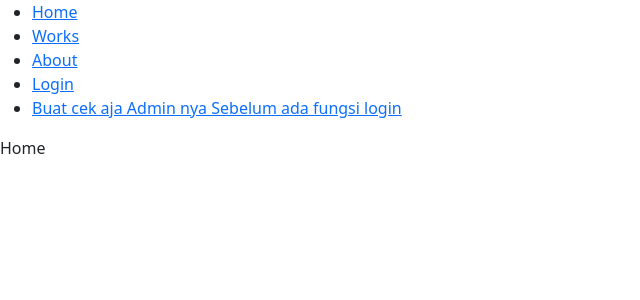
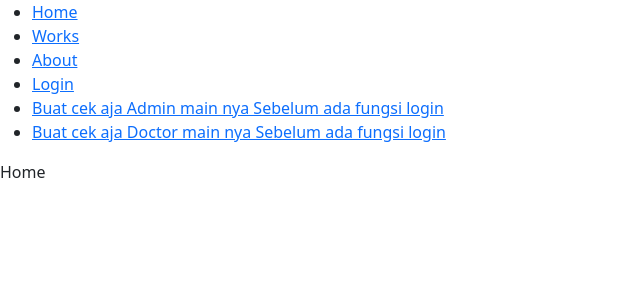
Before and after one commit to Fabiandewantara/DadahDoc_Frontend, a React (Create React App) app in the folder web-reactku/: page /test in a window 1280 px wide. Shown: the top 300 px of the page, without its empty margins (0-640 px from the left). Built offline with nearby package versions, Linux system fonts and the light colour scheme.

Commit message:
Menambahkan DoctorMain.js dan ScheduleDoctor.js

```diff
--- a/web-reactku/src/components/Content.js
+++ b/web-reactku/src/components/Content.js
@@ -8,6 +8,8 @@ import AdminMain from './AdminMain'
 import DataDoctor from './DataDoctor'
 import DataUser from './DataUser'
 import RegisterDoctor from './RegisterDoctor'
+import DoctorMain from './DoctorMain'
+import ScheduleDoctor from './ScheduleDoctor'
 
 const Content = () => {
   return (
@@ -20,6 +22,8 @@ const Content = () => {
       <Route path="/datadoctor" component={DataDoctor} />
       <Route path="/datauser" component={DataUser} />
       <Route path="/registerdoctor" component={RegisterDoctor} />
+      <Route path="/doctormain" component={DoctorMain} />
+      <Route path="/scheduledoctor" component={ScheduleDoctor} />
     </Switch>
   )
 }
--- /dev/null
+++ b/web-reactku/src/components/DoctorMain.jsx
@@ -0,0 +1,12 @@
+import React from "react";
+import { Link } from "react-router-dom";
+
+const DoctorMain = () => {
+    return (
+        <ul>
+            <li><Link to="/ScheduleDoctor">Doctor Schedule</Link></li>
+        </ul>
+    )
+}
+
+export default DoctorMain
--- a/web-reactku/src/components/Menu.js
+++ b/web-reactku/src/components/Menu.js
@@ -8,7 +8,8 @@ const Menu = () => {
       <li><Link to="/works">Works</Link></li>
       <li><Link to="/about">About</Link></li>
       <li><Link to="/login">Login</Link></li>
-      <li><Link to="/AdminMain">Buat cek aja Admin nya Sebelum ada fungsi login</Link></li>
+      <li><Link to="/AdminMain">Buat cek aja Admin main nya Sebelum ada fungsi login</Link></li>
+      <li><Link to="/DoctorMain">Buat cek aja Doctor main nya Sebelum ada fungsi login</Link></li>
     </ul>
   )
 }
--- /dev/null
+++ b/web-reactku/src/components/ScheduleDoctor.jsx
@@ -0,0 +1,9 @@
+import React from "react";
+
+const ScheduleDoctor = () => {
+    return (
+        <div>Ini skedul doctor ya</div>
+    )
+}
+
+export default ScheduleDoctor
```
